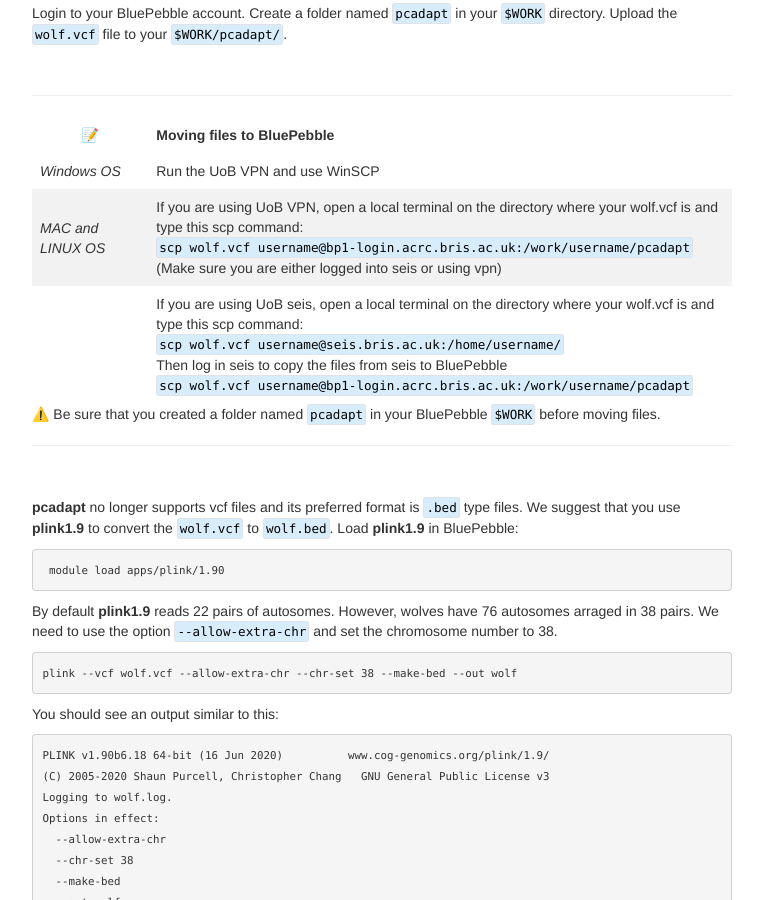
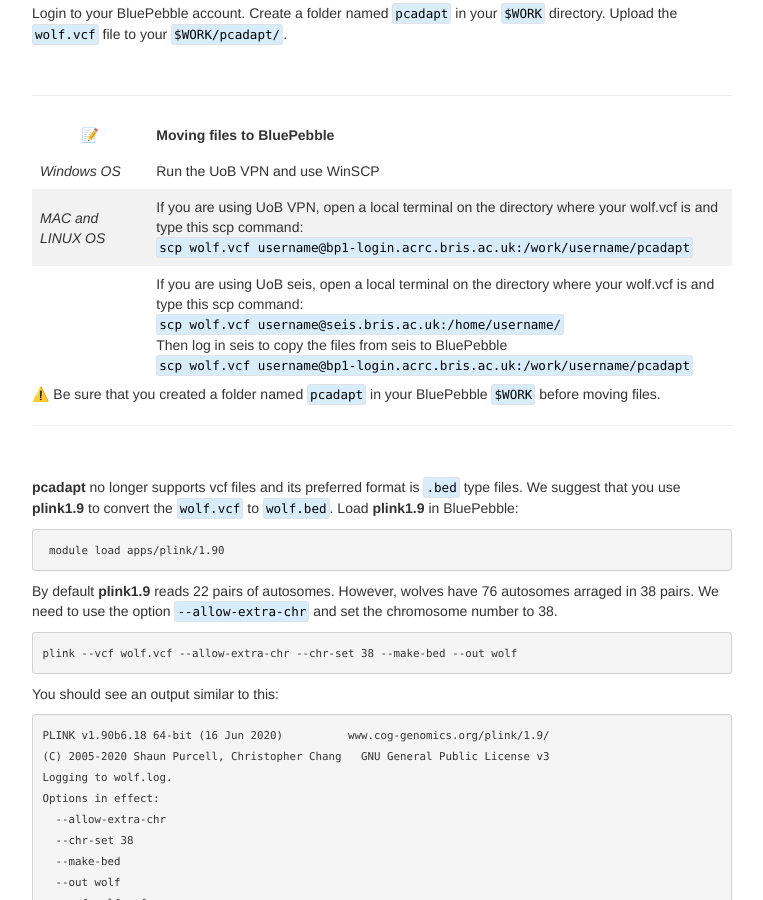
Before and after one commit to ritarasteiro/FieldCourse, a Jekyll site: the page built from pages/PCAdapt_practical.md, in a window 1280 px wide and 900 px high, scrolled down 683 px. Shown: the whole window, without its empty margins (258-1021 px from the left). Built offline with Jekyll 4.4.1, drawn with Linux system fonts in a browser that asks for light colours.

Commit message:
Update PCAdapt_practical.md

````diff
--- a/pages/PCAdapt_practical.md
+++ b/pages/PCAdapt_practical.md
@@ -35,7 +35,7 @@ Login to your BluePebble account. Create a folder named ``pcadapt`` in your ``$W
 |📝     | Moving files to BluePebble
 |---------------|:---------------------------|
 | *Windows OS*  |Run the UoB VPN and use WinSCP|
-| *MAC and LINUX OS* | If you are using UoB VPN, open a local terminal on the directory where your wolf.vcf is and type this scp command: <br/> ```scp wolf.vcf username@bp1-login.acrc.bris.ac.uk:/work/username/pcadapt``` <br/> (Make sure you are either logged into seis or using vpn) |
+| *MAC and LINUX OS* | If you are using UoB VPN, open a local terminal on the directory where your wolf.vcf is and type this scp command: <br/> ```scp wolf.vcf username@bp1-login.acrc.bris.ac.uk:/work/username/pcadapt``` |
 | | If you are using UoB seis, open a local terminal on the directory where your wolf.vcf is and type this scp command: <br/> ```scp wolf.vcf username@seis.bris.ac.uk:/home/username/``` <br/> Then log in seis to copy the files from seis to BluePebble  <br/> ```scp wolf.vcf username@bp1-login.acrc.bris.ac.uk:/work/username/pcadapt```|
 
  ⚠️ Be sure that you created  a folder named ``pcadapt`` in your  BluePebble ``$WORK`` before moving files.
````
